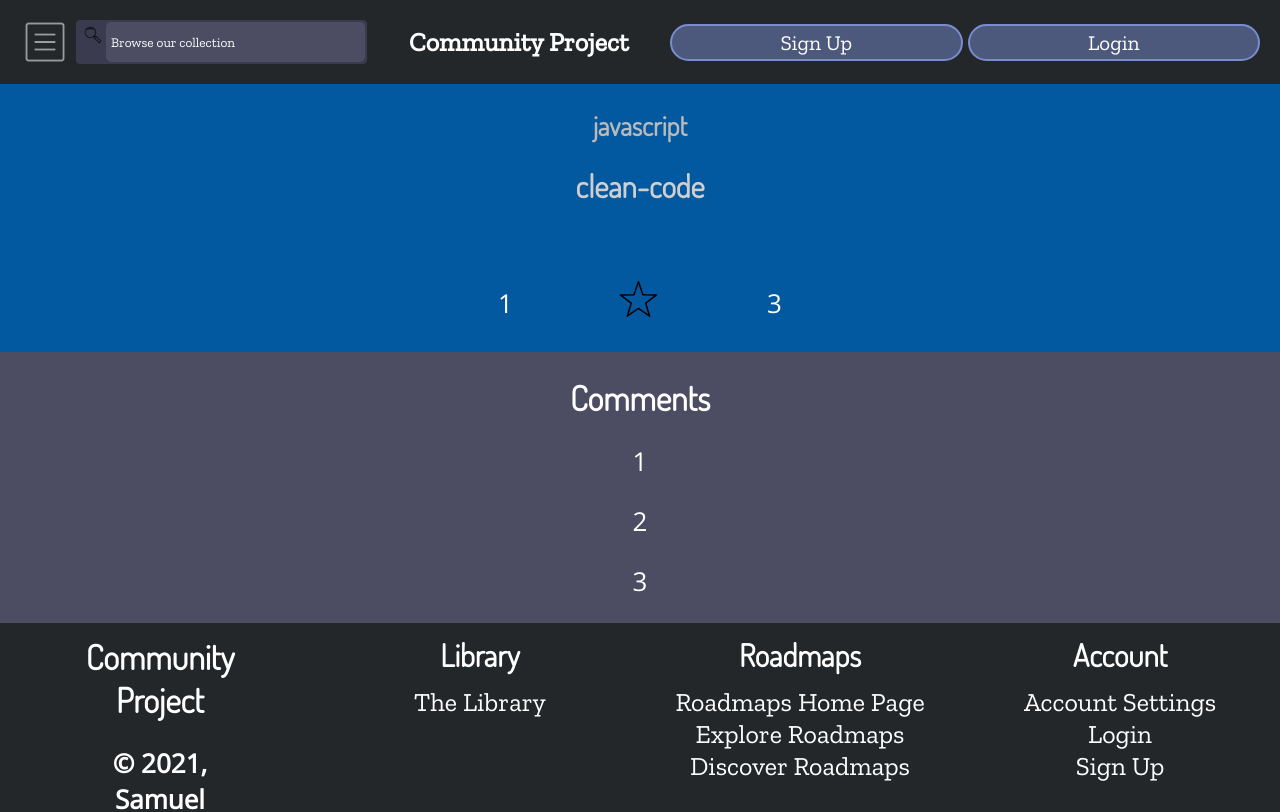
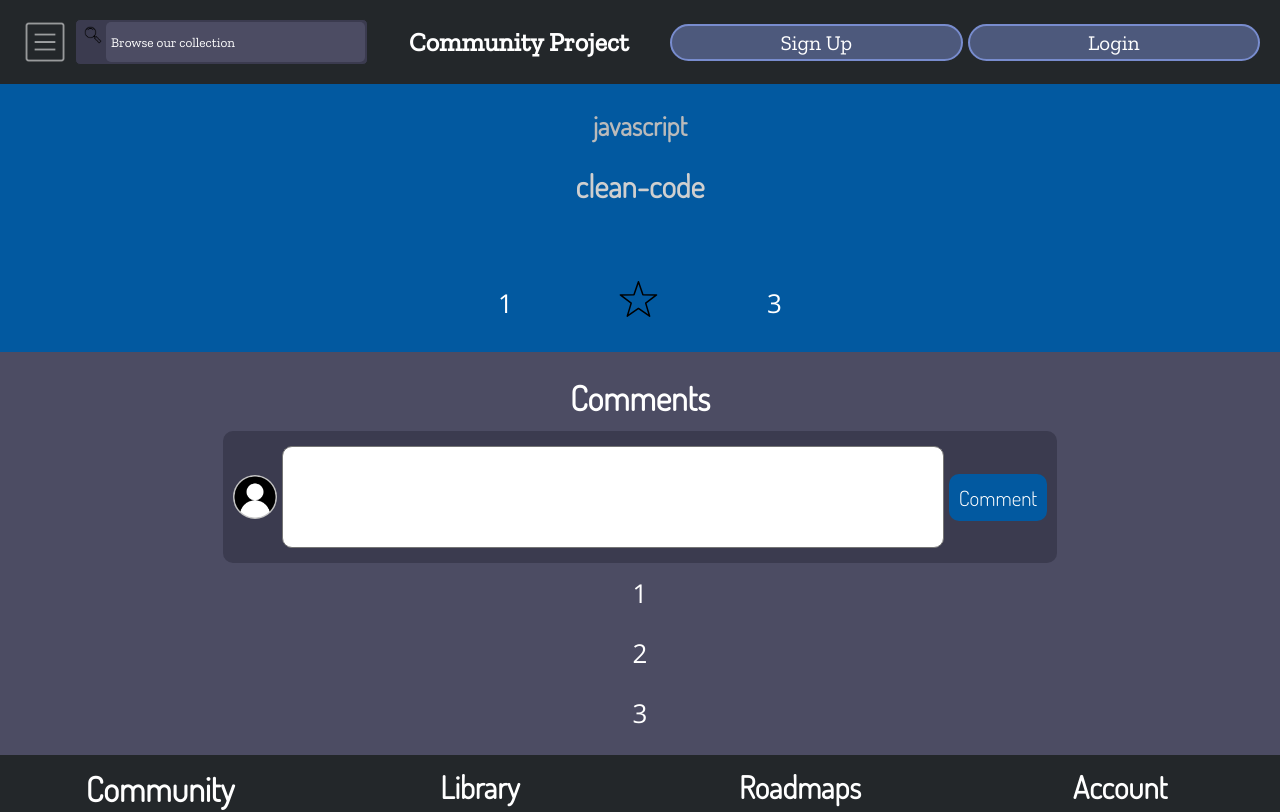
Before and after one commit to polypixeldev/computerstacks, a Next.js app in the folder app/: page /library/javascript/clean-code/eslint in a window 1280 px wide. Shown: the top 812 px of the page. Built offline with nearby package versions, Linux system fonts and the light colour scheme; no server answers; the database is empty.

Commit message:
Add new create resource comment endpoint at /api/library/comment and implement it

```diff
--- a/app/components/resourcepage.js
+++ b/app/components/resourcepage.js
@@ -7,9 +7,11 @@ import { useState, useEffect } from "react";
 import styles from "../styles/Resource.module.css";
 import favorite from "../public/favorite.svg";
 import notfavorite from "../public/notfavorite.svg";
+import profile from "../public/profile.png";
 
 function ResourcePage(props) {
 	const [isFavorite, setIsFavorite] = useState(false);
+	const [comment, setComment] = useState("");
 	const { data: session, status } = useSession();
 
 	useEffect(() => {
@@ -45,6 +47,24 @@ function ResourcePage(props) {
 		}
 	}
 
+	function handleChange(event) {
+		const target = event.target;
+		const value = target.value;
+		const name = target.name;
+
+		if (name === "comment") setComment(value);
+	}
+
+	function handleComment() {
+		const RESOURCE_COMMENT_URL = `/api/library/comment`;
+
+		axios.post(RESOURCE_COMMENT_URL, {
+			uri: props.resource,
+			content: comment,
+		});
+		setComment("");
+	}
+
 	return (
 		<main>
 			<section className={HeadStyle.head} id="head">
@@ -78,6 +98,16 @@ function ResourcePage(props) {
 			</section>
 			<section className="section1">
 				<h2>Comments</h2>
+				<div className={styles.newCommentBox}>
+					<Image
+						src={session?.user?.image || profile}
+						width={40}
+						height={40}
+						alt="Profile picture"
+					/>
+					<textarea name="comment" value={comment} onChange={handleChange} />
+					<button onClick={handleComment}>Comment</button>
+				</div>
 				<div>
 					<p>1</p>
 					<p>2</p>
--- a/app/db/mongoose.js
+++ b/app/db/mongoose.js
@@ -59,6 +59,8 @@ const eventSchema = new mongoose.Schema({
 
 const commentSchema = new mongoose.Schema({
 	content: String,
+	author: { type: String, ref: "user" },
+	timestamp: Date,
 });
 
 const userSchema = new mongoose.Schema(
--- /dev/null
+++ b/app/pages/api/library/comment.js
@@ -0,0 +1,27 @@
+import getDb from "../../../db/mongoose";
+import { getSession } from "next-auth/react";
+import mongoose from "mongoose";
+
+async function comment(req, res) {
+	const { resources, comments } = await getDb();
+	const session = await getSession({ req });
+
+	const newComment = await comments.create({
+		content: req.body.content,
+		author: session.user._id,
+		timestamp: Date.now(),
+	});
+
+	await resources.updateOne(
+		{ uri: req.body.uri },
+		{
+			$push: {
+				comments: newComment._id,
+			},
+		}
+	);
+
+	return res.status(200).end();
+}
+
+export default comment;
--- a/app/styles/Resource.module.css
+++ b/app/styles/Resource.module.css
@@ -5,3 +5,44 @@
 .category {
 	color: #bababa;
 }
+
+.newCommentBox {
+	position: relative;
+	display: flex;
+	flex-direction: row;
+	justify-content: flex-start;
+	align-items: center;
+	background: var(--grey-3);
+	padding: 10px;
+	border-radius: 10px;
+}
+
+.newCommentBox img {
+	background: #c4c4c4;
+	border-radius: 50%;
+}
+
+.newCommentBox span {
+	padding: 1px !important;
+	min-height: 100% !important;
+}
+
+.newCommentBox textarea {
+	border-radius: 10px;
+	margin: 5px;
+	width: 50vw;
+	height: 10vh;
+	resize: none;
+	padding: 10px;
+}
+
+.newCommentBox button {
+	border: none;
+	border-radius: 10px;
+	background-color: #0259a0;
+	color: white;
+	padding: 10px;
+	font-family: "Dosis", sans-serif;
+	font-size: calc(2vmin + 5px);
+	cursor: pointer;
+}
```
